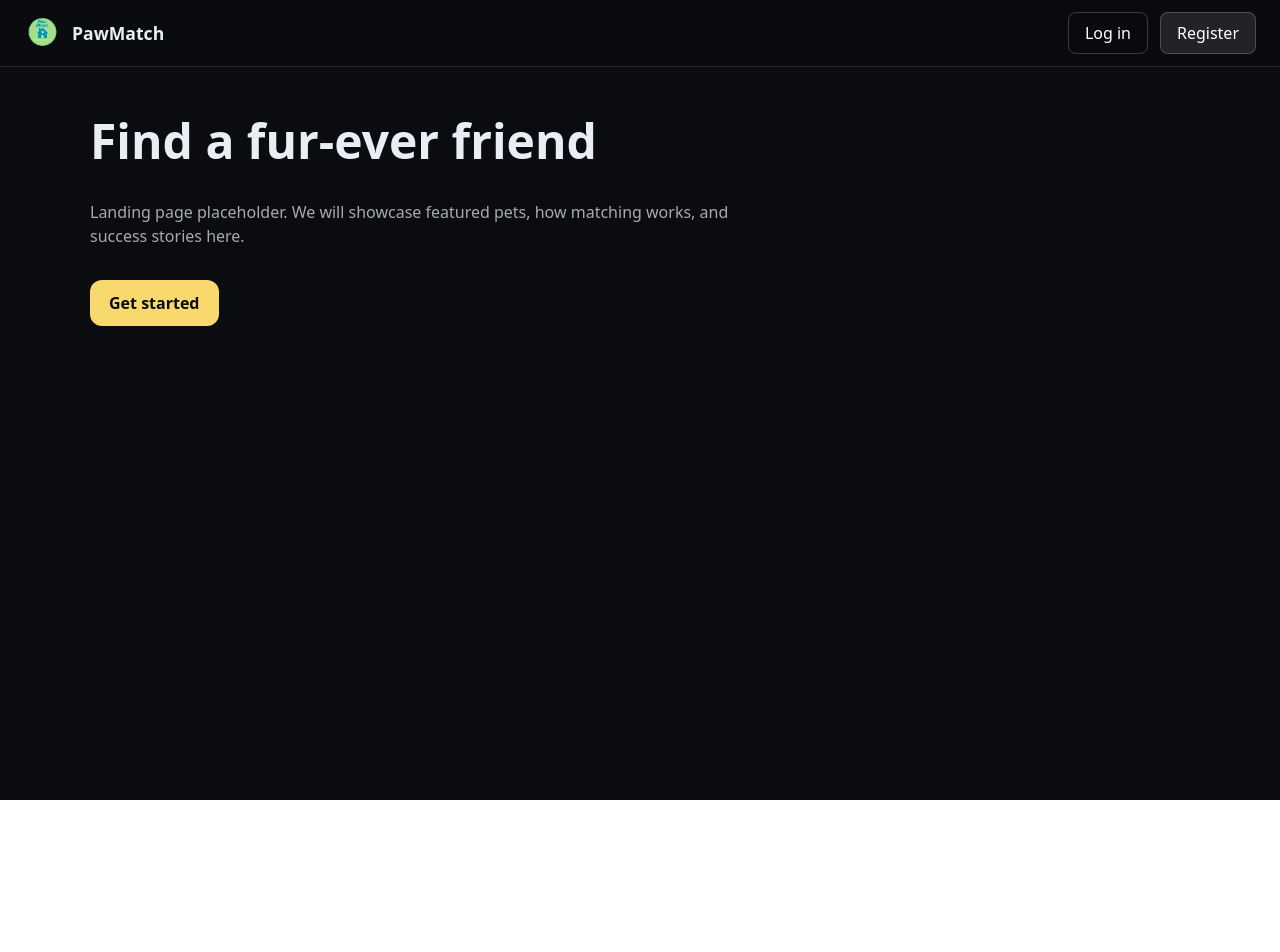
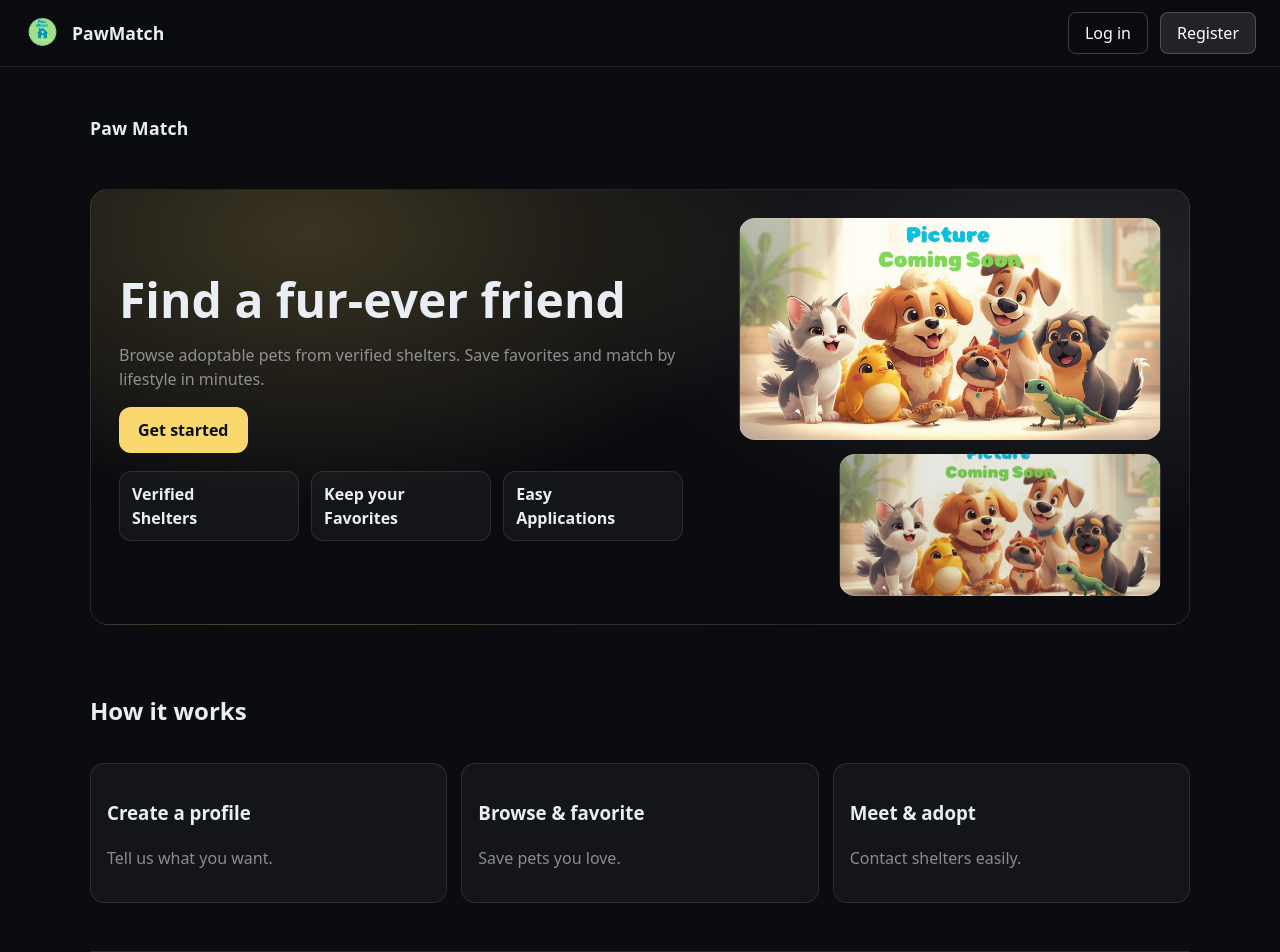
Before and after one commit to pl728/paw-match-app, a React (Vite) app in the folder frontend/: page / in a window 1280 px wide. Shown: the top 952 px of the page. Before the commit the page ends 800 px from the top, so only its background shows below. Built offline with nearby package versions, Linux system fonts and the light colour scheme; no server answers; what @radix-ui/themes would draw is missing.

Commit message:
Updated landing page, added more CSS elements

```diff
--- a/frontend/src/App.css
+++ b/frontend/src/App.css
@@ -109,3 +109,129 @@
   display: grid;
   gap: 16px;
 }
+
+.page {
+  max-width: 1100px;
+  margin: 0 auto;
+  padding: 48px 20px;
+}
+
+.muted {
+  opacity: 0.78;
+  line-height: 1.5;
+}
+
+.hero-split {
+  max-width: none;
+  grid-template-columns: 1.1fr 0.9fr;
+  align-items: center;
+  padding: 28px;
+  border-radius: 18px;
+  border: 1px solid rgba(255, 255, 255, 0.10);
+  background: radial-gradient(900px 500px at 20% 10%, rgba(249, 216, 110, 0.20), transparent 55%),
+              radial-gradient(900px 500px at 90% 20%, rgba(255, 255, 255, 0.10), transparent 55%);
+}
+
+.hero-art {
+  display: grid;
+  gap: 14px;
+  justify-items: end;
+}
+
+.art-card {
+  width: min(420px, 100%);
+  height: 220px;
+  border-radius: 16px;
+  border: 1px solid rgba(255, 255, 255, 0.10);
+  background: rgba(255, 255, 255, 0.05);
+  background-size: cover;
+  background-position: center;
+  background-repeat: no-repeat;
+}
+
+.art-card.small {
+  height: 140px;
+  width: min(320px, 100%);
+  opacity: 0.9;
+  background-size: cover;
+  background-position: center;
+  background-repeat: no-repeat;
+}
+
+.section {
+  display: grid;
+  gap: 14px;
+}
+
+.grid3 {
+  display: grid;
+  grid-template-columns: repeat(3, minmax(0, 1fr));
+  gap: 14px;
+}
+
+.card {
+  padding: 16px;
+  border-radius: 14px;
+  border: 1px solid rgba(255, 255, 255, 0.10);
+  background: rgba(255, 255, 255, 0.04);
+}
+
+.stats {
+  display: grid;
+  grid-template-columns: repeat(3, minmax(0, 1fr));
+  gap: 12px;
+  margin-top: 18px;
+}
+
+.stat {
+  display: grid;
+  gap: 2px;
+  padding: 10px 12px;
+  border-radius: 12px;
+  border: 1px solid rgba(255, 255, 255, 0.10);
+  background: rgba(255, 255, 255, 0.04);
+}
+
+.stat span {
+  opacity: 0.78;
+  font-size: 0.9rem;
+}
+
+.footer {
+  padding-top: 18px;
+  border-top: 1px solid rgba(255, 255, 255, 0.10);
+  display: flex;
+  justify-content: space-between;
+  gap: 12px;
+  flex-wrap: wrap;
+}
+
+.footer-links {
+  display: flex;
+  gap: 12px;
+}
+
+.footer a {
+  color: inherit;
+  text-decoration: none;
+  opacity: 0.85;
+}
+
+.footer a:hover {
+  opacity: 1;
+}
+
+@media (max-width: 900px) {
+  .hero-split {
+    grid-template-columns: 1fr;
+  }
+  .hero-art {
+    justify-items: start;
+  }
+  .grid3 {
+    grid-template-columns: 1fr;
+  }
+  .stats {
+    grid-template-columns: 1fr;
+  }
+}
--- a/frontend/src/App.jsx
+++ b/frontend/src/App.jsx
@@ -1,5 +1,6 @@
 import React from 'react'
 import pawmatchlogo from './assets/pawmatch_logo.png'
+import comingsoon from './assets/photo-coming-soon.png'
 import CreatePet from './pages/CreatePet.jsx'
 import ViewPets from './pages/ViewPets.jsx'
 import BrowseShelters from './pages/BrowseShelters.jsx'
@@ -20,22 +21,62 @@ import { useAuth } from "./auth/AuthContext.jsx"
 // https://dev.to/techcheck/creating-a-react-node-and-express-app-1ieg
 
 // Home page component
-
 function Home() {
   return (
-    <div className="landing" style={{ maxWidth: '1100px', margin: '0 auto', padding: '48px 20px' }}>
-      <main className="hero">
+    <div className="page">
+      <div className="landing">
+        <header className="top-bar">
+          <Link to="/" className="brand">
+            <span className="brand-name">Paw Match</span>
+          </Link>
+        </header>
+
+        <main className="hero hero-split">
+          <div>
             <h1>Find a fur-ever friend</h1>
             <p className="muted">
-          Landing page placeholder. We will showcase featured pets, how matching works,
-          and success stories here.
+              Browse adoptable pets from verified shelters. Save favorites and
+              match by lifestyle in minutes.
             </p>
+
             <div className="cta-row">
               <Link to="/register" className="cta">Get started</Link>
             </div>
+
+            <div className="stats">
+              <div className="stat"><strong>Verified<br></br>Shelters</strong></div>
+              <div className="stat"><strong>Keep your<br></br>Favorites</strong></div>
+              <div className="stat"><strong>Easy<br></br>Applications</strong></div>
+            </div>
+          </div>
+
+          <div className="hero-art" aria-hidden="true">
+            <div
+              className="art-card"
+              style={{ backgroundImage: `url(${comingsoon})` }}
+            />
+            <div
+              className="art-card small"
+              style={{ backgroundImage: `url(${comingsoon})` }}
+            />
+          </div>
         </main>
+
+        <section className="section">
+          <h2>How it works</h2>
+          <div className="grid3">
+            <div className="card"><h3>Create a profile</h3><p className="muted">Tell us what you want.</p></div>
+            <div className="card"><h3>Browse & favorite</h3><p className="muted">Save pets you love.</p></div>
+            <div className="card"><h3>Meet & adopt</h3><p className="muted">Contact shelters easily.</p></div>
           </div>
-  )
+        </section>
+
+        <footer className="footer">
+          <span className="muted">© {new Date().getFullYear()} Paw Match</span>
+        </footer>
+      </div>
+    </div>
+  );
 }
 
 const AUTH_HOME = "/home";
@@ -102,7 +143,6 @@ function App() {
         <Route path="/feed" element={<RequireAuth><FeedPage /></RequireAuth>} />
         <Route path="/login" element={<RedirectIfAuthed><UserLogin /></RedirectIfAuthed>} />
         <Route path="/register" element={<RedirectIfAuthed><Register /></RedirectIfAuthed>} />
-        <Route path="/user-login" element={<RedirectIfAuthed><UserLogin /></RedirectIfAuthed>} />
         <Route path="/pets/:id" element={<PetDetails />} />
       </Routes>
     </>
```
Lines whose indentation alone changed are shown as unchanged.
